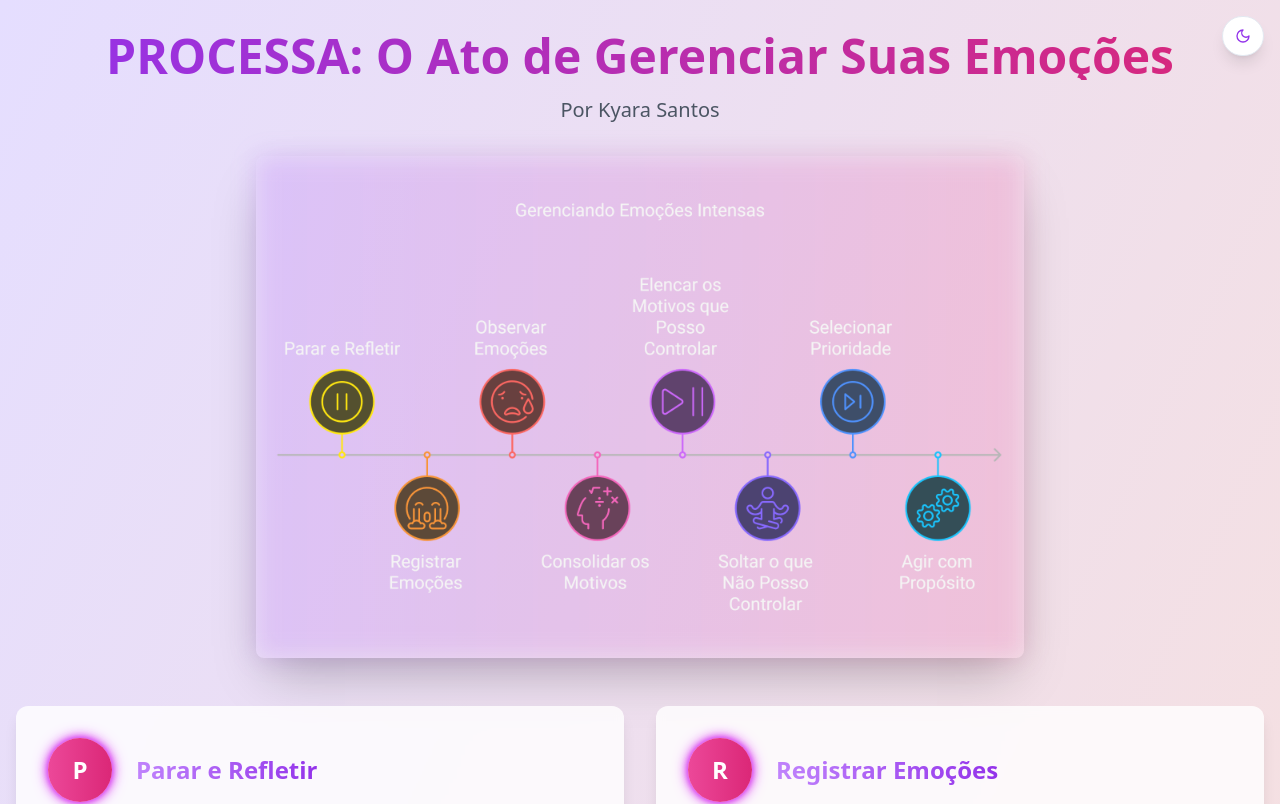
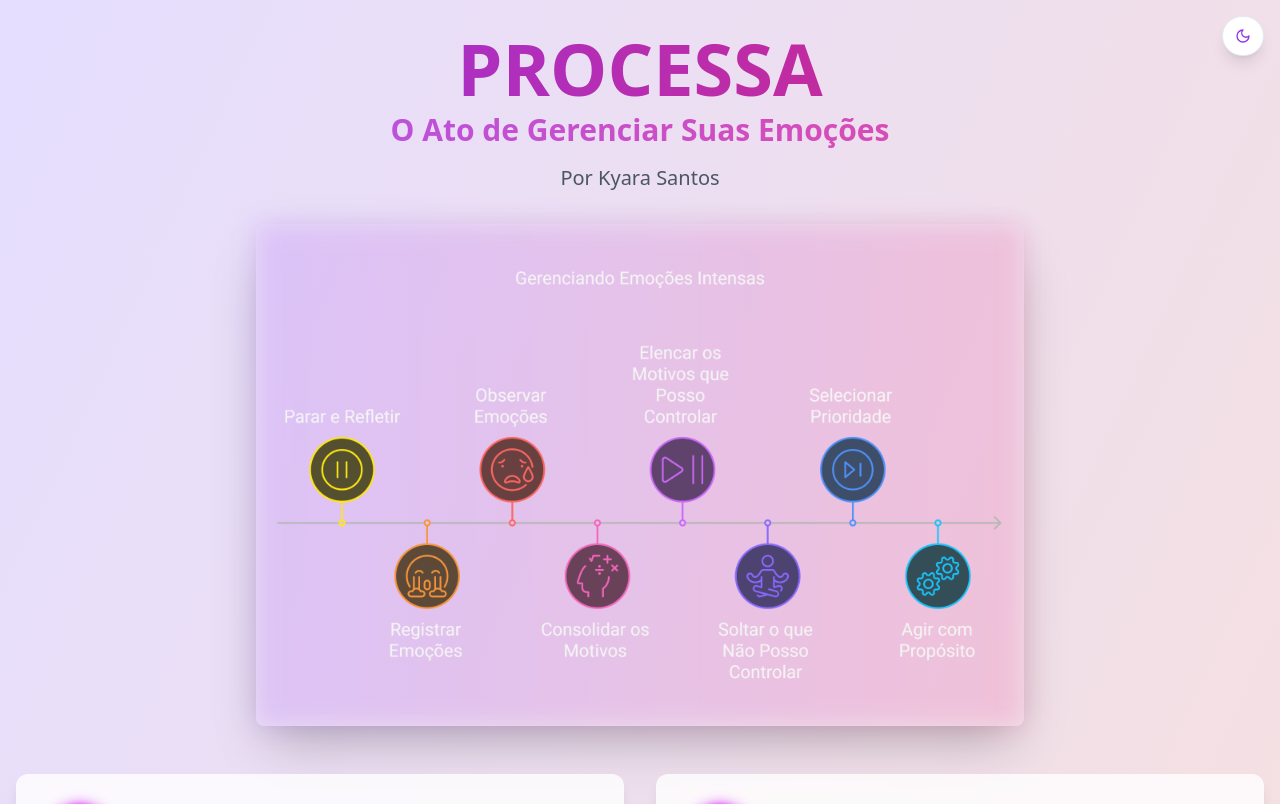
Before and after one commit to arinelson/processa-emocoes-36, a React (Vite) app: page / in a window 1280 px wide. Shown: the top 804 px of the page. Built offline with nearby package versions, Linux system fonts and the light colour scheme.

Commit message:
Improve PROCESSA title styling
Updated the styling of the "PROCESSA" title to make it more prominent and visually distinct from the subtitle.  The exact implementation details are not specified in this commit.

```diff
--- a/src/pages/Index.tsx
+++ b/src/pages/Index.tsx
@@ -1,3 +1,4 @@
+
 import { useState, useEffect } from "react";
 import { Button } from "@/components/ui/button";
 import { Textarea } from "@/components/ui/textarea";
@@ -124,9 +125,12 @@ const Index = () => {
 
       <div className="container mx-auto px-4 py-8" id="processa-content">
         <header className="text-center mb-12">
-          <h1 className={`text-4xl md:text-5xl font-bold bg-clip-text text-transparent bg-gradient-to-r ${isDark ? 'from-purple-400 to-pink-400' : 'from-purple-600 to-pink-600'} mb-4`}>
-            PROCESSA: O Ato de Gerenciar Suas Emoções
+          <h1 className={`text-6xl md:text-7xl font-bold bg-clip-text text-transparent bg-gradient-to-r ${isDark ? 'from-purple-400 to-pink-400' : 'from-purple-600 to-pink-600'} mb-2`}>
+            PROCESSA
           </h1>
+          <h2 className={`text-2xl md:text-3xl font-semibold bg-clip-text text-transparent bg-gradient-to-r ${isDark ? 'from-purple-300 to-pink-300' : 'from-purple-500 to-pink-500'} mb-4`}>
+            O Ato de Gerenciar Suas Emoções
+          </h2>
           <p className={`text-xl mb-8 ${isDark ? 'text-gray-300' : 'text-gray-600'}`}>Por Kyara Santos</p>
           <div className="relative w-full max-w-3xl mx-auto mb-12">
             <div className={`absolute inset-0 rounded-lg blur-md ${isDark ? 'bg-gradient-to-r from-purple-500/30 to-pink-500/30' : 'bg-gradient-to-r from-purple-500/20 to-pink-500/20'}`}></div>
```
